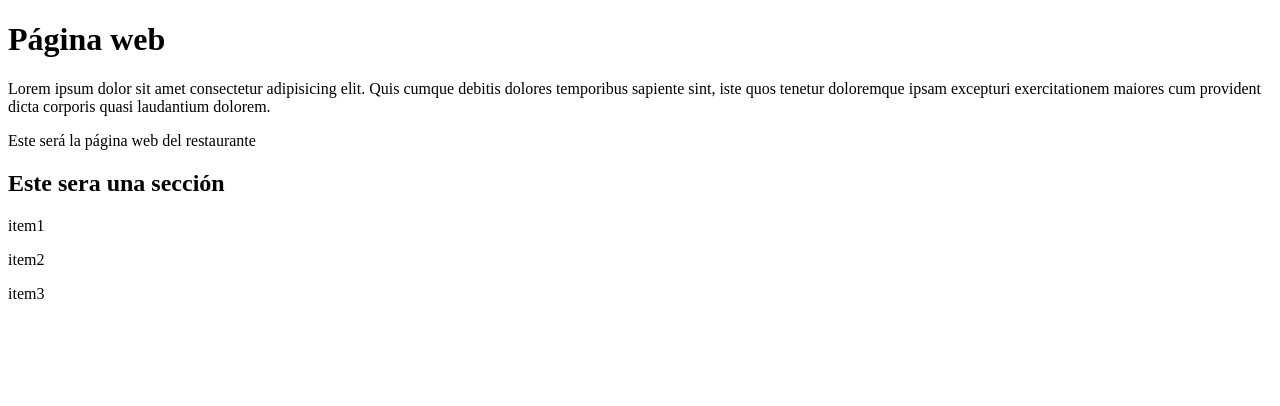
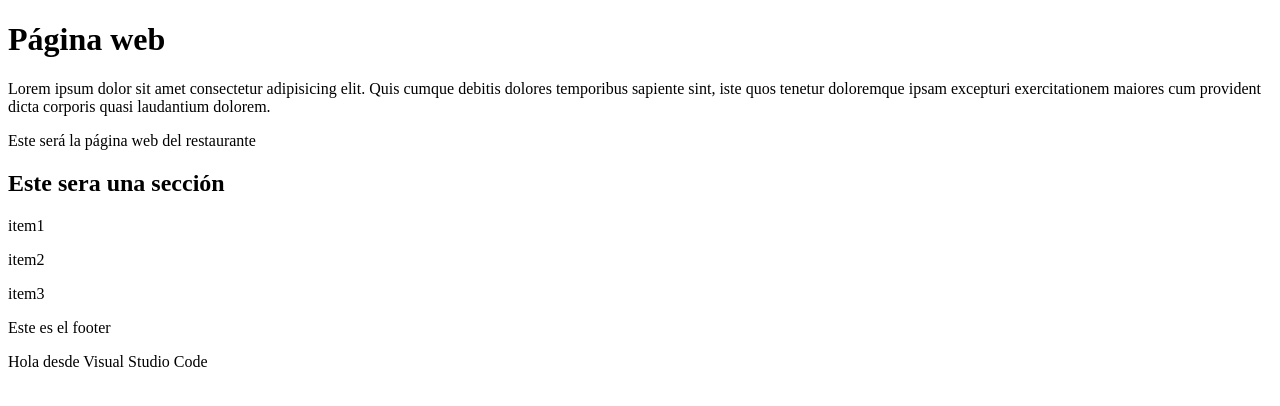
Before and after one commit to XiaaoX/Ejercicios.github.io, a plain HTML site: page JavaScript/index.html in a window 1280 px wide. Drawn offline with Linux system fonts and the light colour scheme.

Commit message:
Hola desde el terminal

```diff
--- a/JavaScript/index.html
+++ b/JavaScript/index.html
@@ -22,5 +22,9 @@
             <p>item3</p>
         </div>
     </section>
+    <footer>
+        <p>Este es el footer</p>
+        <span>Hola desde Visual Studio Code</span>
+    </footer>
 </body>
 </html>
```
